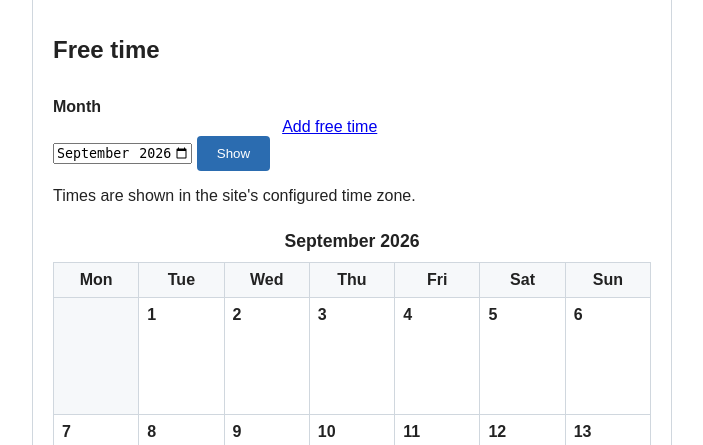
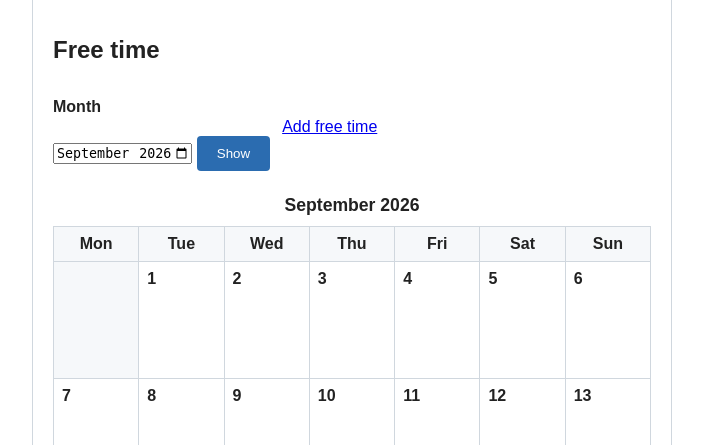
Before and after one commit to 6710615169/BoardWipe, a Django app: page /profile/ in a window 1280 px wide. Shown: the part 545-990 px from the top of the page, without its empty margins (288-991 px from the left). Run offline with Django 5.2, Linux system fonts and the light colour scheme; the visitor is signed in with stand-in values (Sample User, id 1).

Commit message:
Remove time zone note from free-time calendar

```diff
--- a/src/accounts/templates/accounts/_freetime_calendar.html
+++ b/src/accounts/templates/accounts/_freetime_calendar.html
@@ -79,8 +79,6 @@
         {% endif %}
     </div>
 
-    <p>Times are shown in the site's configured time zone.</p>
-
     <div class="availability-scroll">
         <table class="availability-table">
             <caption>{{ calendar_heading }}</caption>
```
